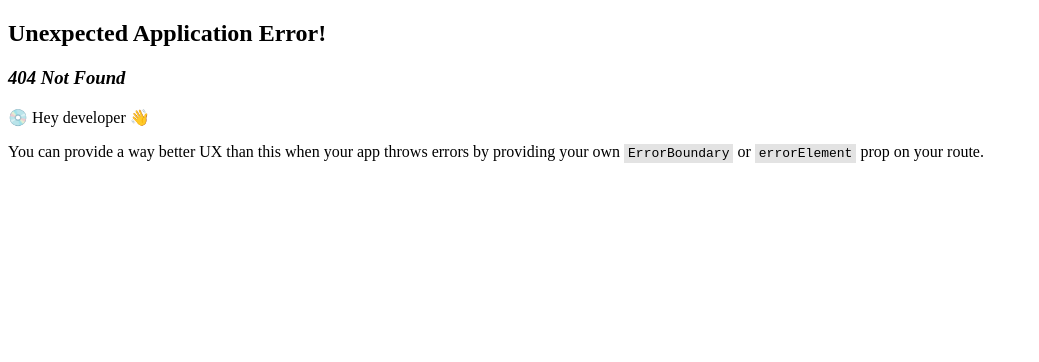
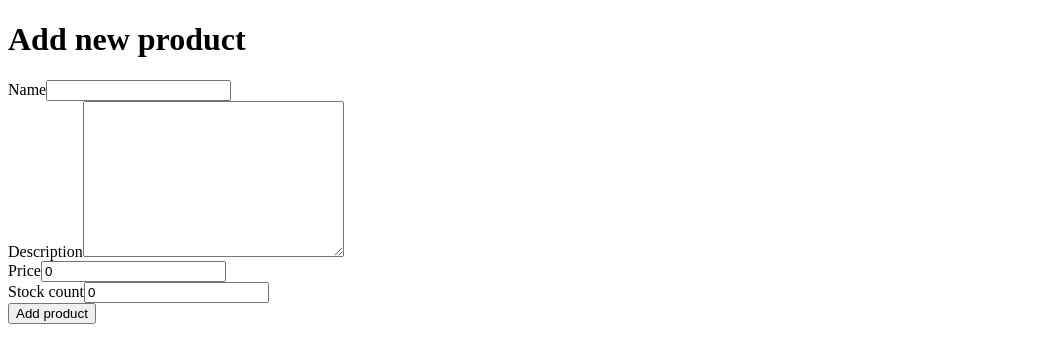
Before and after one commit to RobertZap/alegrosz, a React (Vite) app: page /add-product in a window 1280 px wide. Before the commit this address had no page. Shown: the top 362 px of the page, without its empty margins (0-1039 px from the left). Built offline with nearby package versions, Linux system fonts and the light colour scheme.

Commit message:
add product, delete product, redirect with useNavigate

```diff
--- a/fake_api/db.json
+++ b/fake_api/db.json
@@ -1,74 +1,144 @@
 {
   "products": [
     {
-      "id": "1",
-      "name": "Smartfon XYZ",
-      "description": "Najnowszy smartfon z zaawansowanymi funkcjami.",
-      "price": 999.99,
-      "stockCount": 10
-    },
-    {
-      "id": "2",
+      "id": 2,
       "name": "Telewizor LED",
       "description": "Duży telewizor LED o wysokiej rozdzielczości.",
       "price": 1499.99,
       "stockCount": 5
     },
     {
-      "id": "3",
-      "name": "Laptop ABC",
-      "description": "Lekki i przenośny laptop z mocnym procesorem.",
-      "price": 1999.99,
-      "stockCount": 8
-    },
-    {
-      "id": "4",
+      "id": 4,
       "name": "Słuchawki Bluetooth",
       "description": "Bezprzewodowe słuchawki z długim czasem pracy baterii.",
       "price": 129.99,
       "stockCount": 15
     },
     {
-      "id": "5",
+      "id": 5,
       "name": "Konsola do gier XYZ",
       "description": "Najnowsza konsola do gier z wyjątkowymi grafikami.",
       "price": 499.99,
       "stockCount": 3
     },
     {
-      "id": "6",
+      "id": 6,
       "name": "Aparat cyfrowy",
       "description": "Profesjonalny aparat cyfrowy z wysoką rozdzielczością.",
       "price": 799.99,
       "stockCount": 6
     },
     {
-      "id": "7",
+      "id": 7,
       "name": "Tablet ABC",
       "description": "Zwinny tablet z ekranem dotykowym i wieloma funkcjami.",
       "price": 399.99,
       "stockCount": 10
     },
     {
-      "id": "8",
+      "id": 8,
       "name": "Głośniki Bluetooth",
       "description": "Bezprzewodowe głośniki z mocnym basem i długim czasem pracy baterii.",
       "price": 149.99,
       "stockCount": 12
     },
     {
-      "id": "9",
+      "id": 9,
       "name": "Smartwatch XYZ",
       "description": "Elegancki smartwatch z funkcjami monitorowania zdrowia.",
       "price": 299.99,
       "stockCount": 7
     },
     {
-      "id": "10",
+      "id": 10,
       "name": "Router WiFi ABC",
       "description": "Wydajny router WiFi o duzym zasięgu.",
       "price": 79.99,
       "stockCount": 9
+    },
+    {
+      "name": "Apple Vision Pro",
+      "description": "Super ultra VRSuper ultra VRSuper ultra VRSuper ultra VRSuper ultra VRSuper ultra VRSuper ultra VRSuper ultra VRSuper ultra VRSuper ultra VRSuper ultra VRSuper ultra VRSuper ultra VRSuper ultra VRSuper ultra VRSuper ultra VR",
+      "price": "3499",
+      "stockCount": "50",
+      "id": "SXGaDgT"
+    },
+    {
+      "name": "Apple Vision Pro",
+      "description": "Super ultra VRSuper ultra VRSuper ultra VRSuper ultra VRSuper ultra VRSuper ultra VRSuper ultra VRSuper ultra VRSuper ultra VRSuper ultra VRSuper ultra VRSuper ultra VRSuper ultra VRSuper ultra VRSuper ultra VRSuper ultra VR",
+      "price": "3499",
+      "stockCount": "50",
+      "id": "PVXzFl7"
+    },
+    {
+      "name": "Apple Vision Pro",
+      "description": "Super ultra VRSuper ultra VRSuper ultra VRSuper ultra VRSuper ultra VRSuper ultra VRSuper ultra VRSuper ultra VRSuper ultra VRSuper ultra VRSuper ultra VRSuper ultra VRSuper ultra VRSuper ultra VRSuper ultra VRSuper ultra VR",
+      "price": "3499",
+      "stockCount": "50",
+      "id": "92iEjwv"
+    },
+    {
+      "name": "Apple Vision Pro",
+      "description": "Super ultra VRSuper ultra VRSuper ultra VRSuper ultra VRSuper ultra VRSuper ultra VRSuper ultra VRSuper ultra VRSuper ultra VRSuper ultra VRSuper ultra VRSuper ultra VRSuper ultra VRSuper ultra VRSuper ultra VRSuper ultra VR",
+      "price": "3499",
+      "stockCount": "50",
+      "id": "XC34Nbd"
+    },
+    {
+      "name": "Apple Vision Pro",
+      "description": "Super ultra VRSuper ultra VRSuper ultra VRSuper ultra VRSuper ultra VRSuper ultra VRSuper ultra VRSuper ultra VRSuper ultra VRSuper ultra VRSuper ultra VRSuper ultra VRSuper ultra VRSuper ultra VRSuper ultra VRSuper ultra VR",
+      "price": "3499",
+      "stockCount": "50",
+      "id": "cfGlP55"
+    },
+    {
+      "name": "Apple Vision Pro",
+      "description": "Super ultra VRSuper ultra VRSuper ultra VRSuper ultra VRSuper ultra VRSuper ultra VRSuper ultra VRSuper ultra VRSuper ultra VRSuper ultra VRSuper ultra VRSuper ultra VRSuper ultra VRSuper ultra VRSuper ultra VRSuper ultra VR",
+      "price": "3499",
+      "stockCount": "50",
+      "id": "04hOZKt"
+    },
+    {
+      "name": "Apple Vision Pro",
+      "description": "Super ultra VRSuper ultra VRSuper ultra VRSuper ultra VRSuper ultra VRSuper ultra VRSuper ultra VRSuper ultra VRSuper ultra VRSuper ultra VRSuper ultra VRSuper ultra VRSuper ultra VRSuper ultra VRSuper ultra VRSuper ultra VR",
+      "price": "3499",
+      "stockCount": "50",
+      "id": "OP0SB5l"
+    },
+    {
+      "name": "Apple Vision Pro",
+      "description": "Super ultra VRSuper ultra VRSuper ultra VRSuper ultra VRSuper ultra VRSuper ultra VRSuper ultra VRSuper ultra VRSuper ultra VRSuper ultra VRSuper ultra VRSuper ultra VRSuper ultra VRSuper ultra VRSuper ultra VRSuper ultra VR",
+      "price": "3499",
+      "stockCount": "50",
+      "id": "FDAYulM"
+    },
+    {
+      "name": "Apple Vision Pro",
+      "description": "Super ultra VRSuper ultra VRSuper ultra VRSuper ultra VRSuper ultra VRSuper ultra VRSuper ultra VRSuper ultra VRSuper ultra VRSuper ultra VRSuper ultra VRSuper ultra VRSuper ultra VRSuper ultra VRSuper ultra VRSuper ultra VR",
+      "price": "3499",
+      "stockCount": "50",
+      "id": "GU2NGcF"
+    },
+    {
+      "name": "Apple Vision Pro",
+      "description": "Super ultra VRSuper ultra VRSuper ultra VRSuper ultra VRSuper ultra VRSuper ultra VRSuper ultra VRSuper ultra VRSuper ultra VRSuper ultra VRSuper ultra VRSuper ultra VRSuper ultra VRSuper ultra VRSuper ultra VRSuper ultra VR",
+      "price": "3499",
+      "stockCount": "50",
+      "id": "Ub6uxkJ"
+    },
+    {
+      "name": "ceee",
+      "description": "sa",
+      "price": "11",
+      "stockCount": "12",
+      "id": 11
+    },
+    {
+      "name": "ceee",
+      "description": "sa",
+      "price": "11",
+      "stockCount": "12",
+      "id": 12
     }
   ]
 }
--- a/src/App.jsx
+++ b/src/App.jsx
@@ -1,8 +1,10 @@
 import Products from "./components/Products.jsx";
+import { Link } from "react-router-dom";
 
 function App() {
     return (
         <>
+            <Link to="add-product">Add product</Link>
             <Products />
         </>
     );
--- /dev/null
+++ b/src/components/AddProduct.jsx
@@ -0,0 +1,85 @@
+import { useState } from "react";
+import { useNavigate } from "react-router-dom";
+
+function AddProduct() {
+    const [name, setName] = useState("");
+    const [description, setDescription] = useState("");
+    const [price, setPrice] = useState("0");
+    const [stockCount, setStockCount] = useState("0");
+
+    const navigate = useNavigate();
+
+    async function handleAddProduct(event) {
+        event.preventDefault();
+        const product = await addProduct({
+            name,
+            description,
+            price,
+            stockCount,
+        });
+        navigate(`/product/${product.id}`);
+    }
+
+    async function addProduct(data) {
+        const response = fetch("http://localhost:3000/products", {
+            method: "post",
+            body: JSON.stringify(data),
+            headers: {
+                "Content-Type": "application/json",
+            },
+        });
+
+        return response.json();
+    }
+
+    return (
+        <div>
+            <h1>Add new product</h1>
+            <form onSubmit={handleAddProduct}>
+                <div>
+                    <label htmlFor="name">Name</label>
+                    <input
+                        type="text"
+                        id="name"
+                        value={name}
+                        onChange={(event) => setName(event.target.value)}
+                    />
+                </div>
+                <div>
+                    <label htmlFor="description">Description</label>
+                    <textarea
+                        name="description"
+                        id="descriptiom"
+                        cols="30"
+                        rows="10"
+                        value={description}
+                        onChange={(event) => setDescription(event.target.value)}
+                    />
+                </div>
+                <div>
+                    <label htmlFor="price">Price</label>
+                    <input
+                        type="number"
+                        name="price"
+                        id="price"
+                        value={price}
+                        onChange={(event) => setPrice(event.target.value)}
+                    />
+                </div>
+                <div>
+                    <label htmlFor="stockCount">Stock count</label>
+                    <input
+                        type="numer"
+                        name="stockCount"
+                        id="stockCount"
+                        value={stockCount}
+                        onChange={(event) => setStockCount(event.target.value)}
+                    />
+                </div>
+                <button type="submit">Add product</button>
+            </form>
+        </div>
+    );
+}
+
+export default AddProduct;
--- a/src/components/Product.jsx
+++ b/src/components/Product.jsx
@@ -1,9 +1,11 @@
-import { Link, useParams } from "react-router-dom";
+import { Link, useNavigate, useParams } from "react-router-dom";
 import { useEffect, useState } from "react";
 
 function Product() {
     const { productId } = useParams();
     const [product, setProduct] = useState(null);
+
+    const navigate = useNavigate();
 
     useEffect(() => {
         const controller = new AbortController();
@@ -22,6 +24,17 @@ function Product() {
         );
     }
 
+    async function deleteProduct(id) {
+        return await fetch(`http://localhost:3000/products/${id}`, {
+            method: "delete",
+        });
+    }
+
+    async function handleDelete() {
+        await deleteProduct(productId);
+        navigate("/");
+    }
+
     if (!product) {
         return <h2>Loader...</h2>;
     }
@@ -31,6 +44,8 @@ function Product() {
             <h1>{product.name}</h1>
             <p>{product.description}</p>
             <p>Price ${product.price}</p>
+            <br />
+            <button onClick={handleDelete}>Delete Product</button>
             <Link to="/">Back</Link>
         </div>
     );
--- a/src/router.jsx
+++ b/src/router.jsx
@@ -1,6 +1,7 @@
 import { createBrowserRouter } from "react-router-dom";
 import App from "./App.jsx";
 import Product from "./components/Product.jsx";
+import AddProduct from "./components/AddProduct.jsx";
 
 const router = createBrowserRouter([
     {
@@ -11,6 +12,10 @@ const router = createBrowserRouter([
         path: "product/:productId",
         element: <Product />,
     },
+    {
+        path: "add-product",
+        element: <AddProduct />,
+    },
 ]);
 
 export default router;
```
Also changed, not shown: 1 other file (tests, documents, lock files or other folders).
